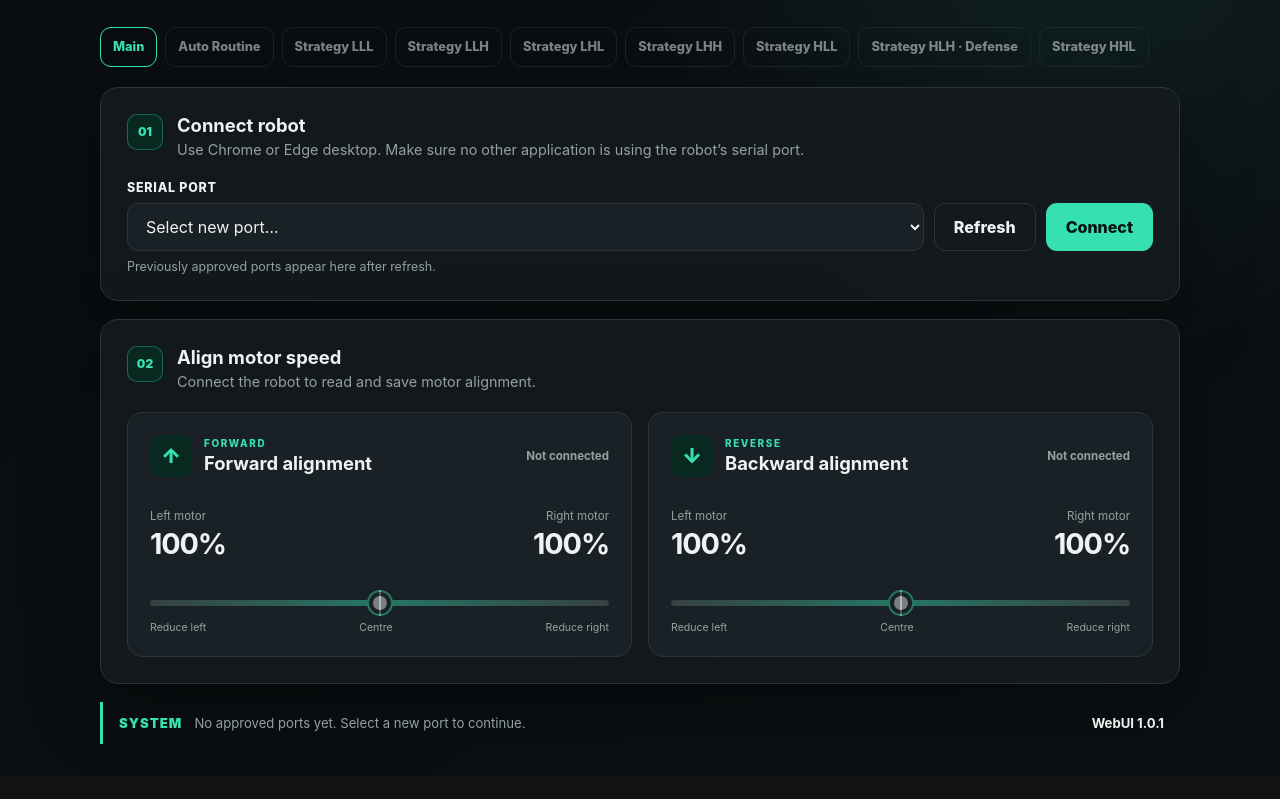
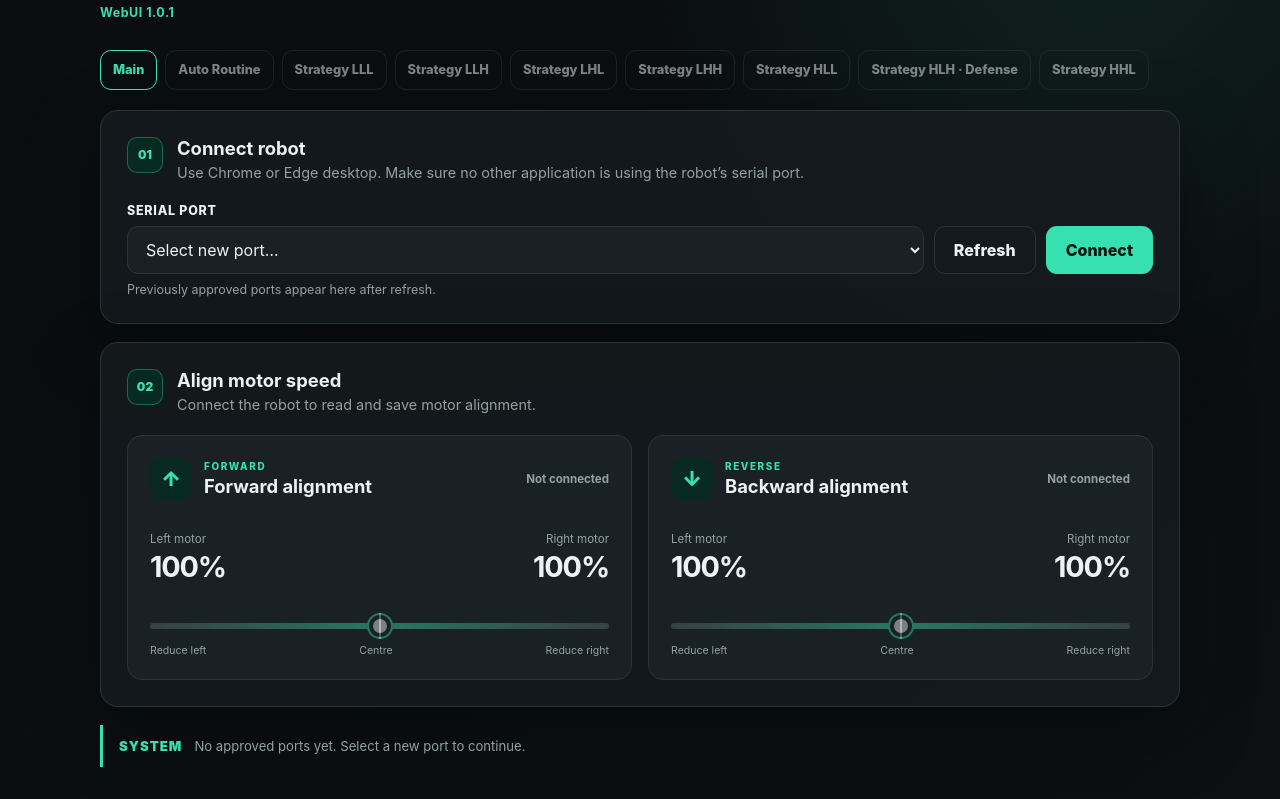
Before and after one commit to idriszmy/Maker-Mini-Sumo, a plain HTML site: page WebSerialConfigurator/index.html in a window 1280 px wide. Shown: the part 175-974 px from the top of the page. Before the commit the page ends 951 px from the top, so only its background shows below. Drawn offline with Linux system fonts and the light colour scheme.

Commit message:
Move WebUI version below configurator title

```diff
--- a/WebSerialConfigurator/index.html
+++ b/WebSerialConfigurator/index.html
@@ -15,6 +15,7 @@
           <p class="eyebrow">Cytron Maker Mini Sumo</p>
           <h1>Robot Configurator</h1>
           <p class="intro">Tune your Maker Mini Sumo over USB serial.</p>
+          <p class="webui-version">WebUI 1.0.1</p>
         </div>
         <div class="connection-badge" id="connectionBadge" data-state="offline">
           <span class="status-dot" aria-hidden="true"></span>
@@ -144,7 +145,6 @@
       <footer class="status-bar" aria-live="polite">
         <span class="status-label">System</span>
         <span id="systemMessage">Ready to connect.</span>
-        <span class="webui-version">WebUI 1.0.1</span>
       </footer>
     </main>
 
--- a/WebSerialConfigurator/styles.css
+++ b/WebSerialConfigurator/styles.css
@@ -391,9 +391,11 @@ input[type="range"]::-moz-range-thumb {
 }
 
 .webui-version {
-  margin-left: auto;
-  color: var(--text);
+  margin: 8px 0 0;
+  color: var(--accent);
+  font-size: 0.78rem;
   font-weight: 700;
+  letter-spacing: 0.04em;
   white-space: nowrap;
 }
 
```
Also changed, not shown: 1 other file.
